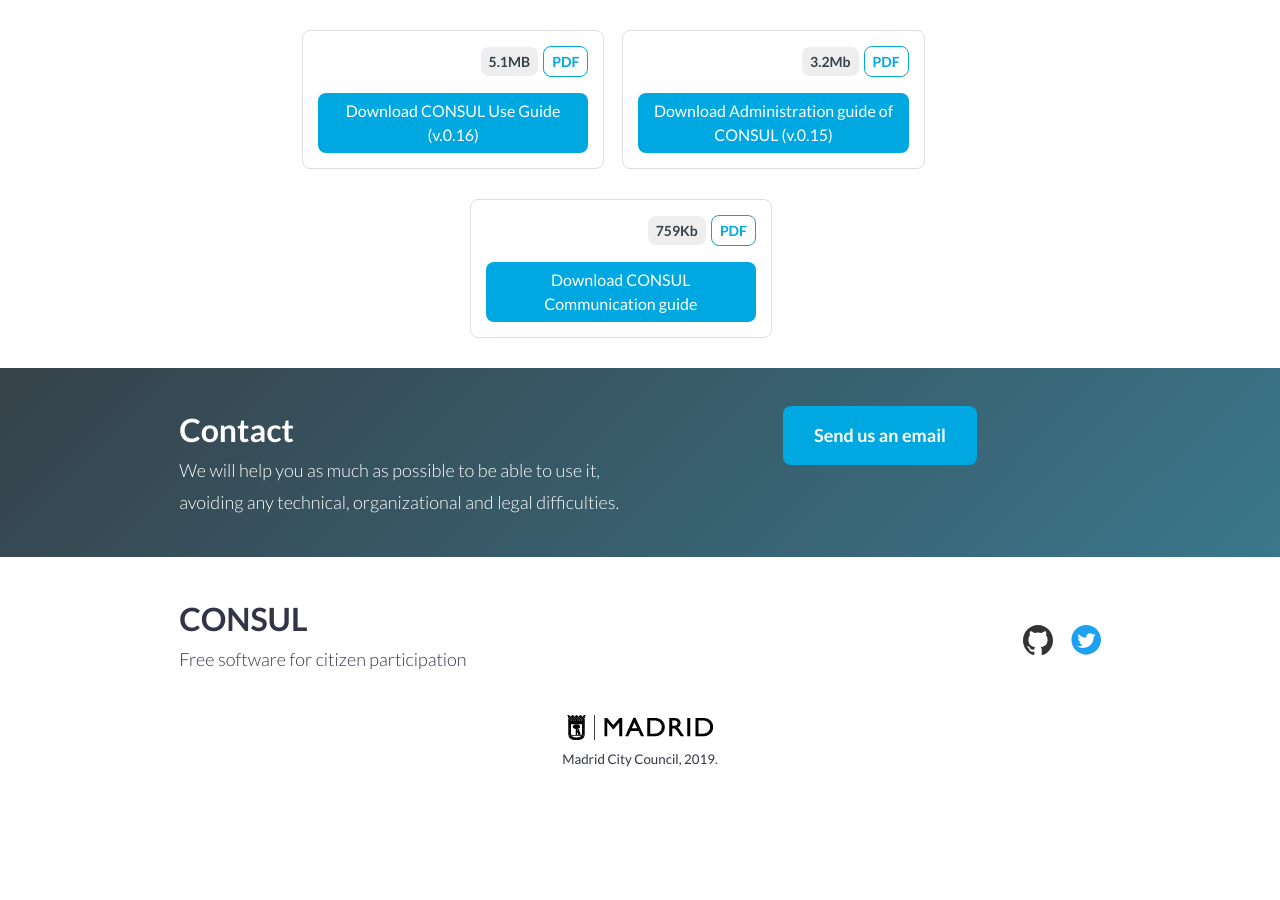
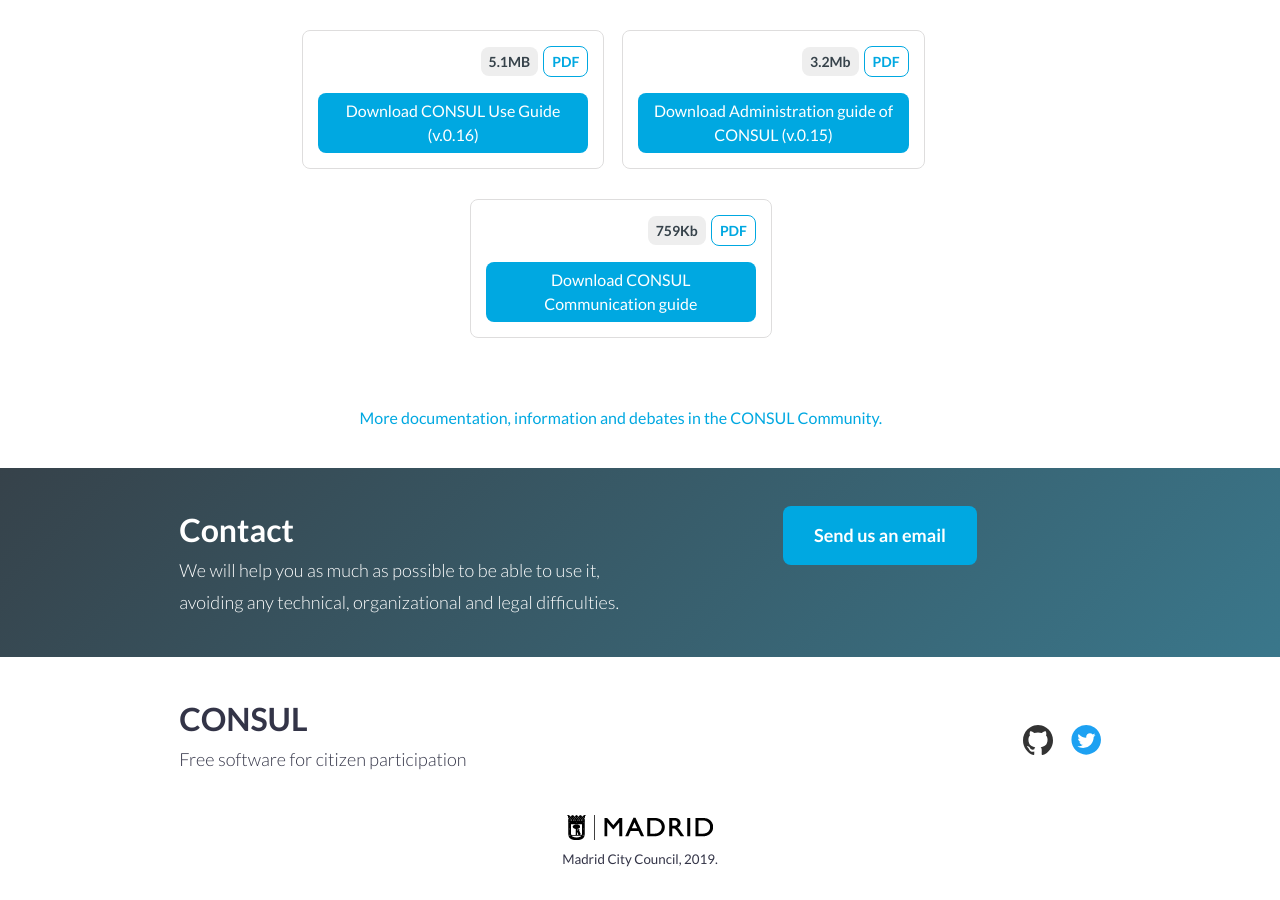
Before and after one commit to consuldemocracy/website, a Jekyll site: the page built from en/index.html, in a window 1280 px wide and 900 px high, scrolled down 6387 px. Built offline with Jekyll 4.4.1, drawn with Linux system fonts in a browser that asks for light colours; before the commit the page ends 7187 px from its top, so only the background shows below that.

Commit message:
Add link to community

```diff
--- a/_data/i18n/en.yml
+++ b/_data/i18n/en.yml
@@ -249,3 +249,4 @@
   administration_guide_size: "3.2Mb"
   communication_guide: "Download CONSUL Communication guide"
   communication_guide_size: "759Kb"
+  community: "More documentation, information and debates in the CONSUL Community."
--- a/_data/i18n/es.yml
+++ b/_data/i18n/es.yml
@@ -249,3 +249,4 @@
   administration_guide_size: "3.4Mb"
   communication_guide: "Descargar Guía de comunicación CONSUL"
   communication_guide_size: "744Kb"
+  community: "Más documentación, información y debates en la Comunidad de CONSUL."
--- a/_includes/documentation.html
+++ b/_includes/documentation.html
@@ -54,5 +54,13 @@
         </a>
       </div>
     </div>
+
+    <div class="row margin">
+      <div class="col-12 text-center">
+        <a href="https://community.consulproject.org/" target="_blank">
+          {{ site.data.i18n[page.locale].documentation.community }}
+        </a>
+      </div>
+    </div>
   </div>
 </div>
```
